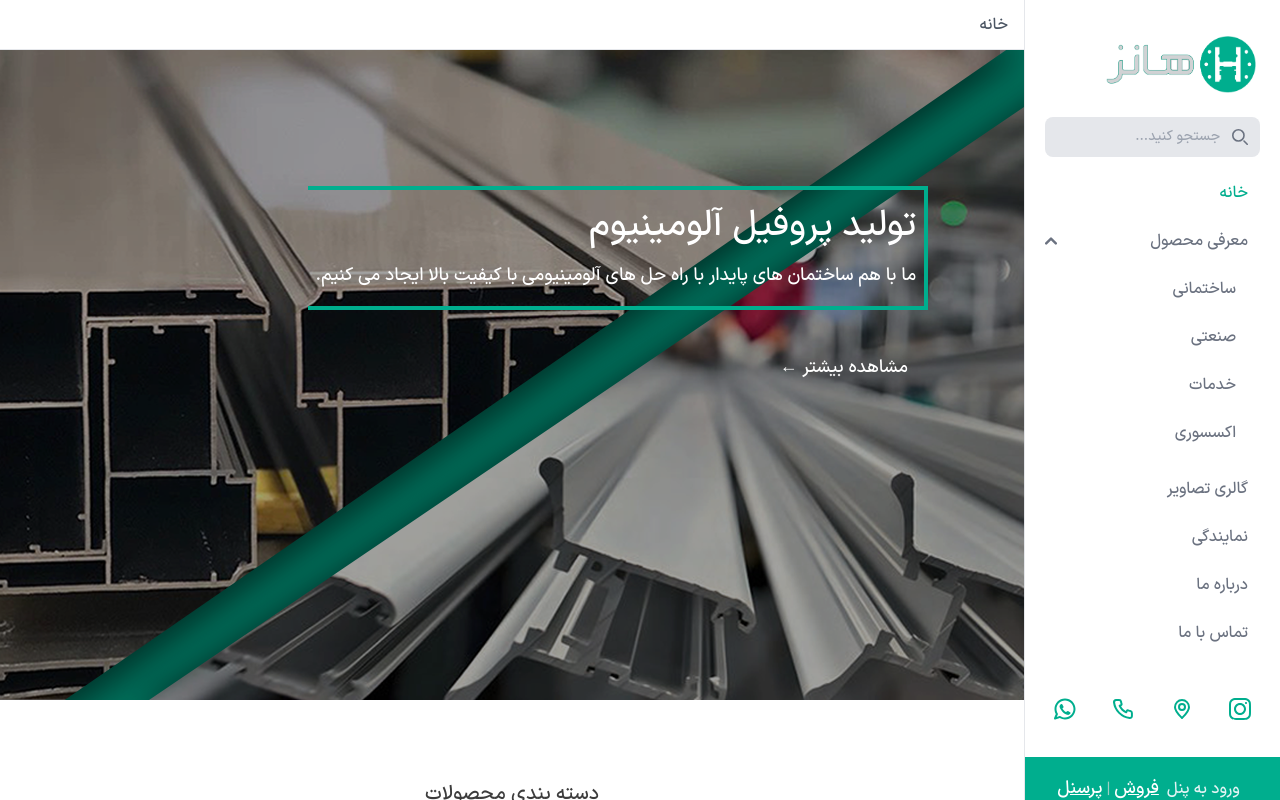
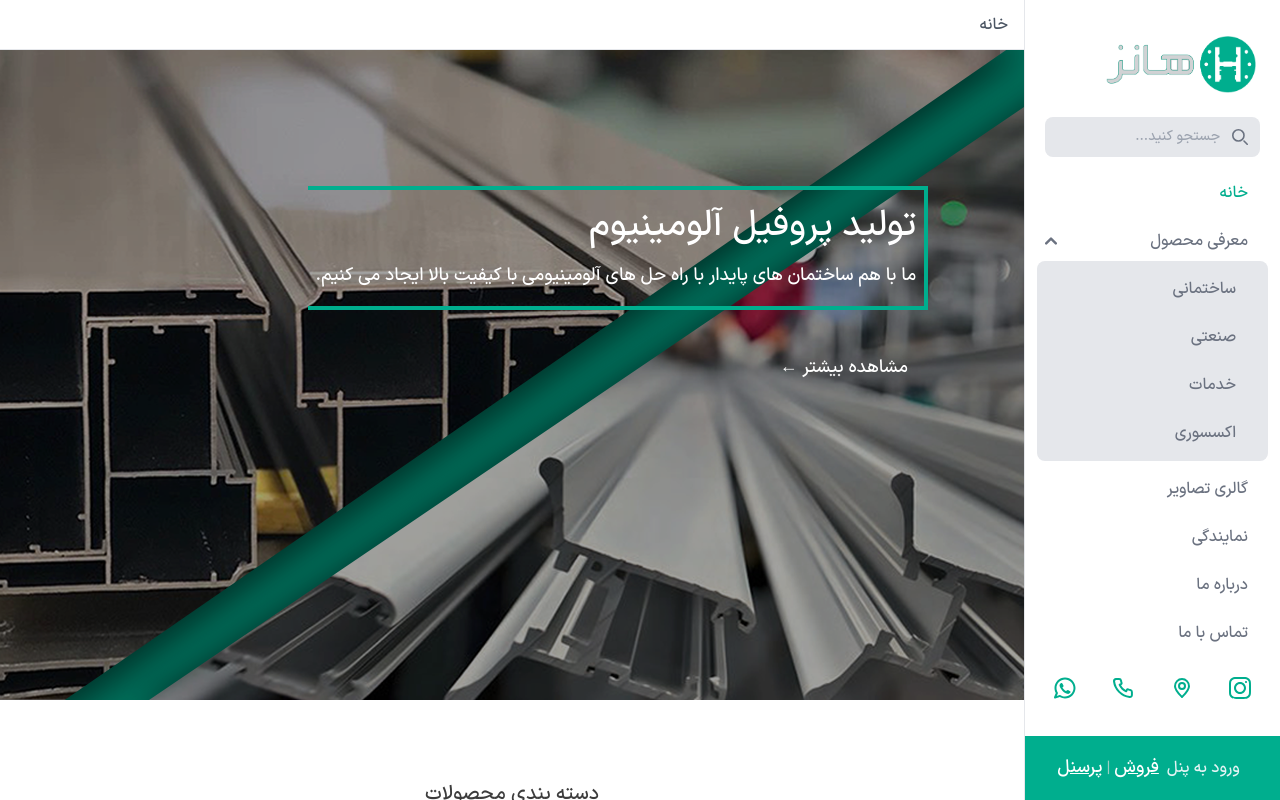
Before and after one commit to zahra-hsb/hanz-, a Next.js app: page / in a window 1280 px wide. Both pictures are taken after a click on the element 1051 px from the left and 240 px from the top of the page. Shown: the top 800 px of the page. Built offline with nearby package versions, Linux system fonts and the light colour scheme.

Commit message:
scroll added to menu

```diff
--- a/src/components/layout/Sidebar/utils-sidebar/Menu.jsx
+++ b/src/components/layout/Sidebar/utils-sidebar/Menu.jsx
@@ -38,7 +38,7 @@ const Menu = ({ selectedTab, handleTabClick, setSidebarShow, toggleOverflow }) =
                     {item.tab === 'products' && (
                         <ul
                             id="dropdown-example"
-                            className={`${showChildMenu ? 'transition ease-in-out duration-300 transform translate-y-0' : 'hidden transition duration-300 transform translate-y-[-100%]' } py-2 space-y-2`}
+                            className={`${showChildMenu ? 'transition ease-in-out duration-300 transform translate-y-0' : 'hidden transition duration-300 transform translate-y-[-100%]' } py-2 space-y-2 bg-[#e5e7eb] rounded-lg`}
                         >
                             <li>
                                 <Link href="/products/building" className={`text-gray-500 flex items-center p-2 pr-8 rounded-lg hover:bg-gray-100 group hover:text-green`}>ساختمانی</Link>
--- a/src/components/layout/Sidebar/utils-sidebar/SidebarComponents.jsx
+++ b/src/components/layout/Sidebar/utils-sidebar/SidebarComponents.jsx
@@ -29,7 +29,7 @@ const SidebarComponents = ({ setSidebarShow, router }) => {
 
     return (
         <div className='flex flex-col justify-between fixed top-0 right-0 z-50 w-full lg:w-64 h-[100%] bg-white border-l'>
-            <div className='flex flex-col justify-start'>
+            <div className='flex flex-col justify-start overflow-auto height-[600px]'>
                 <div className='flex justify-between items-end'>
                     <Logo />
 
@@ -42,7 +42,7 @@ const SidebarComponents = ({ setSidebarShow, router }) => {
                     <Search />
                 </div>
 
-                <div className="px-3 py-4 overflow-y-auto">
+                <div className="px-3 py-4 overflow-auto">
                     <Menu selectedTab={selectedTab} handleTabClick={handleTabClick} setSidebarShow={setSidebarShow} toggleOverflow={toggleOverflow} />
                 </div>
             </div>
```
